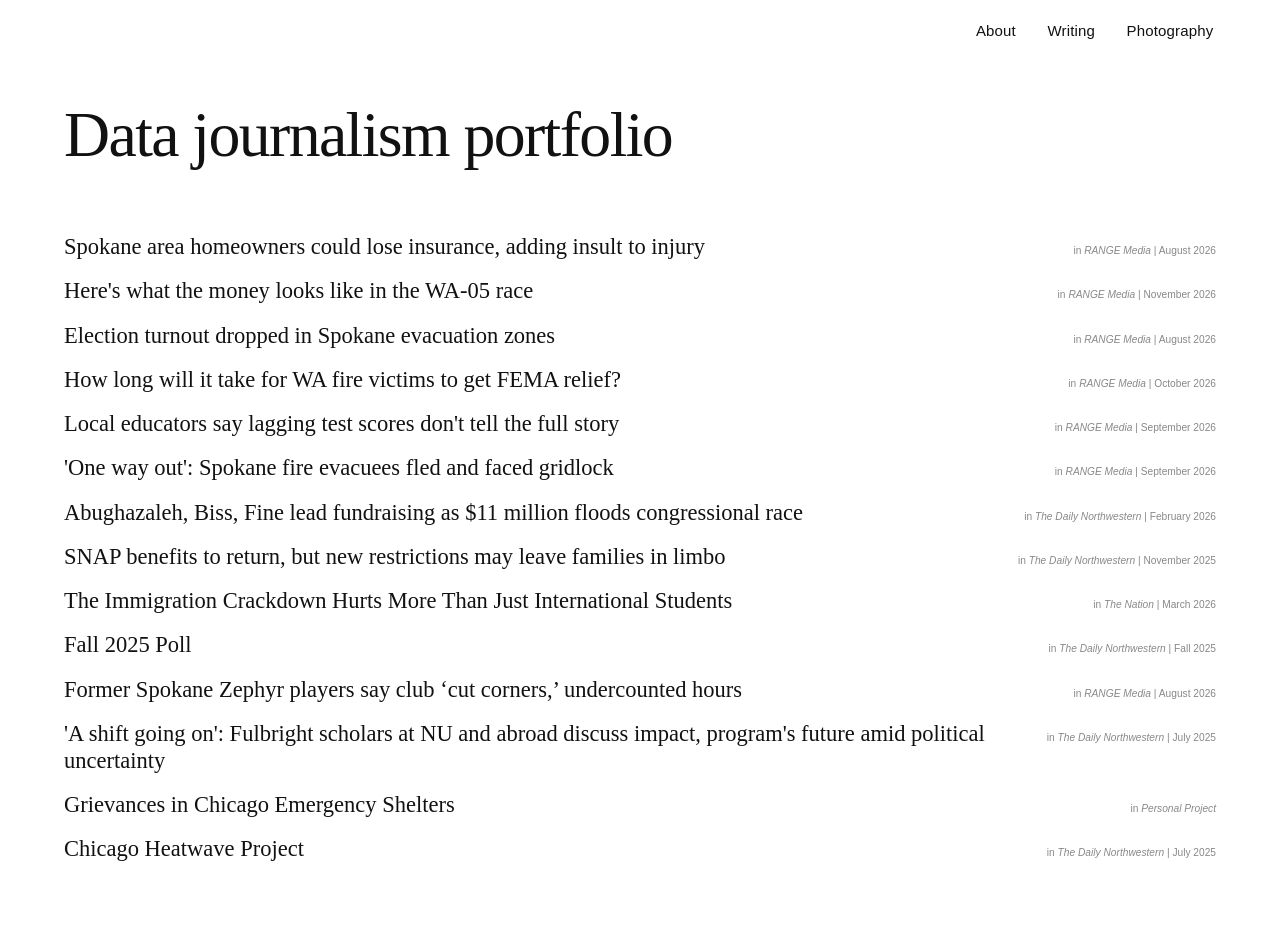
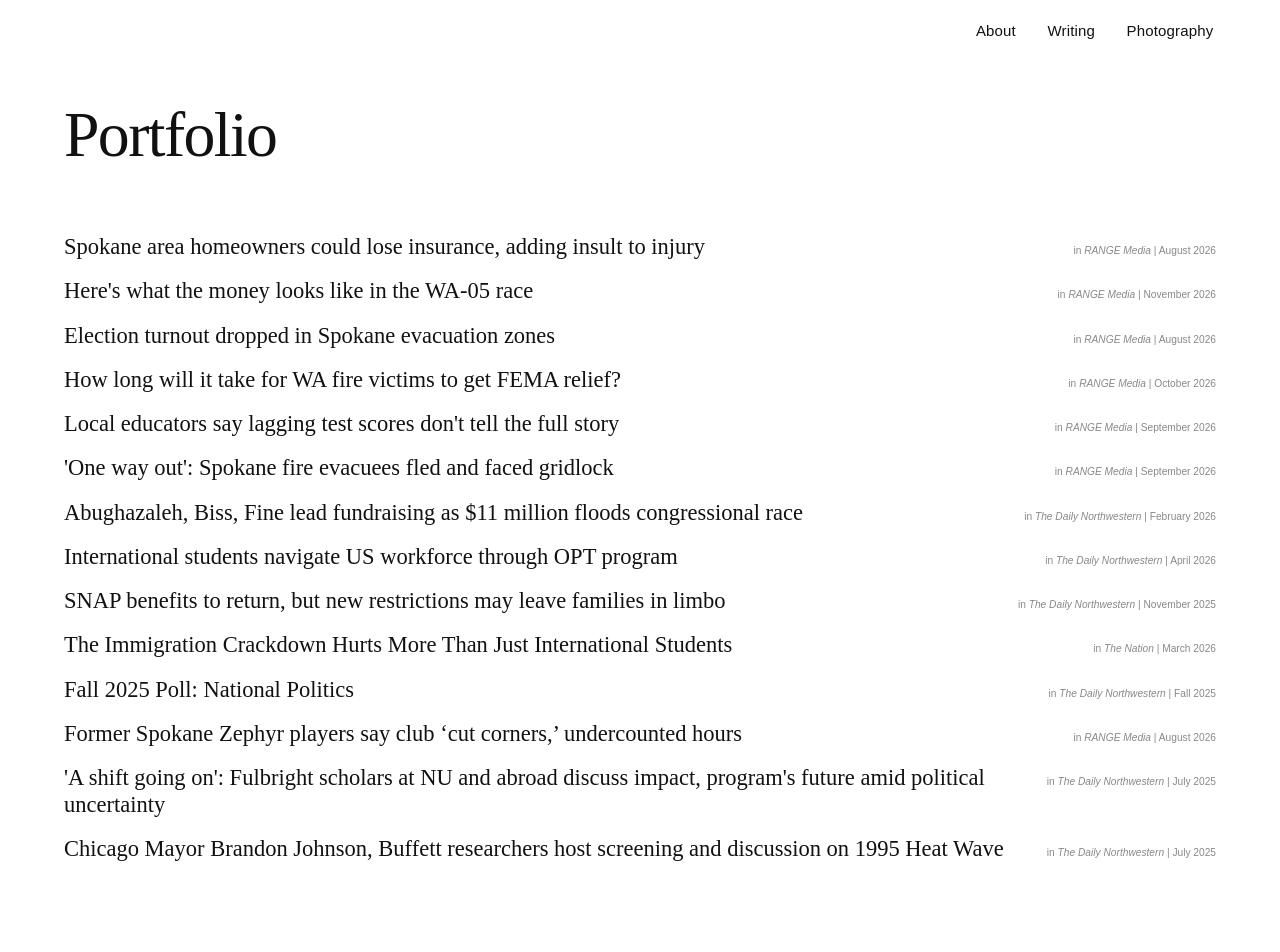
Before and after one commit to yongssh/yongssh.github.io, a Next.js app: page /projects in a window 1280 px wide. Shown: the top 952 px of the page. Built offline with nearby package versions, Linux system fonts and the light colour scheme; a web font is replaced by a local one.

Commit message:
projects updated for data journ

```diff
--- a/src/app/projects/page.tsx
+++ b/src/app/projects/page.tsx
@@ -60,6 +60,12 @@ const clips: Clip[] = [
     date: "February 2026",
   },
   {
+    title: "International students navigate US workforce through OPT program",
+    publication: "The Daily Northwestern",
+    href: "https://dailynorthwestern.com/2026/04/29/campus/international-students-navigate-us-workforce-through-opt-program/",
+    date: "April 2026",
+  },
+  {
     title: "SNAP benefits to return, but new restrictions may leave families in limbo",
     publication: "The Daily Northwestern",
     href: "https://dailynorthwestern.com/2025/11/19/top-stories/snap-benefits-to-return-but-new-restrictions-may-leave-families-in-limbo/",
@@ -72,7 +78,7 @@ const clips: Clip[] = [
     date: "March 2026",
   },
   {
-    title: "Fall 2025 Poll",
+    title: "Fall 2025 Poll: National Politics",
     publication: "The Daily Northwestern",
     href: "https://apps.dailynorthwestern.com/f25poll/national-politics/",
     date: "Fall 2025",
@@ -91,12 +97,7 @@ const clips: Clip[] = [
     date: "July 2025",
   },
   {
-    title: "Grievances in Chicago Emergency Shelters",
-    publication: "Personal Project",
-    href: "https://yongssh.github.io/chicago-emergency-shelters",
-  },
-  {
-    title: "Chicago Heatwave Project",
+    title: "Chicago Mayor Brandon Johnson, Buffett researchers host screening and discussion on 1995 Heat Wave",
     publication: "The Daily Northwestern",
     href: "https://dailynorthwestern.com/2025/07/16/city/chicago-mayor-brandon-johnson-buffett-researchers-host-screening-and-discussion-on-1995-heat-wave/",
     date: "July 2025",
@@ -111,7 +112,7 @@ export default function ProjectsPage() {
 
       <main id="main-content" className={styles.main}>
         <header className={styles.pageHeader}>
-          <h1 className={styles.heading}>Data journalism portfolio</h1>
+          <h1 className={styles.heading}>Portfolio</h1>
         </header>
 
         <div className={styles.content}>
```
